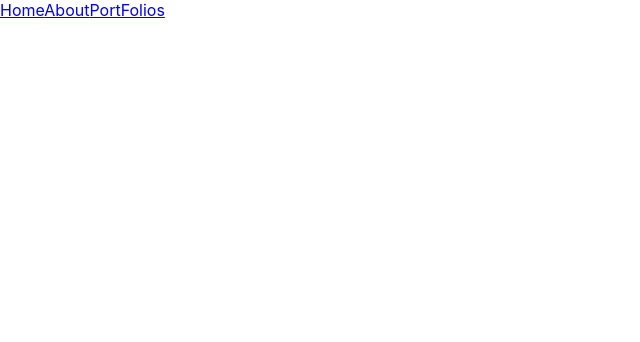
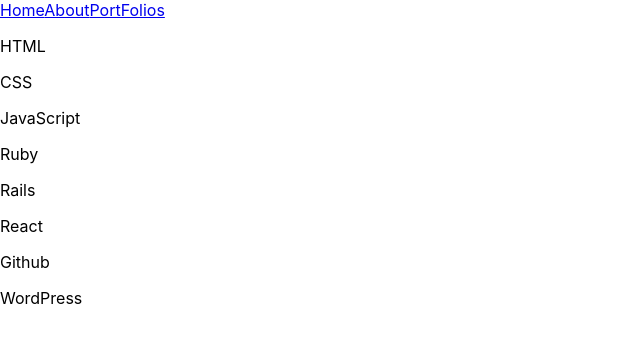
Before and after one commit to ryotaro-kitamura/my-home-page, a React (Create React App) app: page /about/programming in a window 1280 px wide. Shown: the top 342 px of the page, without its empty margins (0-640 px from the left). Built offline with nearby package versions, Linux system fonts and the light colour scheme.

Commit message:
programmingのbase

```diff
--- a/src/components/Header.tsx
+++ b/src/components/Header.tsx
@@ -3,6 +3,7 @@ import { HomeScreen } from '../screen/HomeScreen'
 import { AboutScreen } from '../screen/AboutScreen/index'
 import { PortFolioScreen } from '../screen/PortFolioScreen/index'
 import { MyStudyHistory } from '../screen/AboutScreen/MyStudyHistory/index'
+import { Programming } from '../screen/AboutScreen/Programming/index'
 import { BrowserRouter, Route, Link } from 'react-router-dom'
 
 
@@ -17,7 +18,7 @@ export const Header = () => {
         <Route exact path='/about' component={AboutScreen} />
         <Route path='/portfolios' component={PortFolioScreen} />
         <Route path='/about/mystudyhistory' component={MyStudyHistory} />
-        {/* <Route path='/about/programming' component={Programming} /> */}
+        <Route path='/about/programming' component={Programming} />
       </BrowserRouter>
     </React.Fragment>
   )
--- a/src/screen/AboutScreen/Programming/index.tsx
+++ b/src/screen/AboutScreen/Programming/index.tsx
@@ -1,7 +1,55 @@
 import React from 'react';
 
+interface skill {
+  name: string
+  //img:
+}
+
 export const Programming = () => {
+  const skills: skill[] = [
+    {
+      name: 'HTML',
+      //img: ''
+    },
+    {
+      name: 'CSS',
+      //img: ''
+    },
+    {
+      name: 'JavaScript',
+      //img: ''
+    },
+    {
+      name: 'Ruby',
+      //img: ''
+    },
+    {
+      name: 'Rails',
+      //img: ''
+    },
+    {
+      name: 'React',
+      //img: ''
+    },
+    {
+      name: 'Github',
+      //img: ''
+    },
+    {
+      name: 'WordPress',
+      //img: ''
+    }
+  ]
+
+  const SkillList = skills.map(skill => {
+    return (
+      <div>
+        <dl>{skill.name}</dl>
+      </div>
+    )
+  })
+
   return (
-    'Programming'
+    <div>{SkillList}</div>
   )
 }
```
